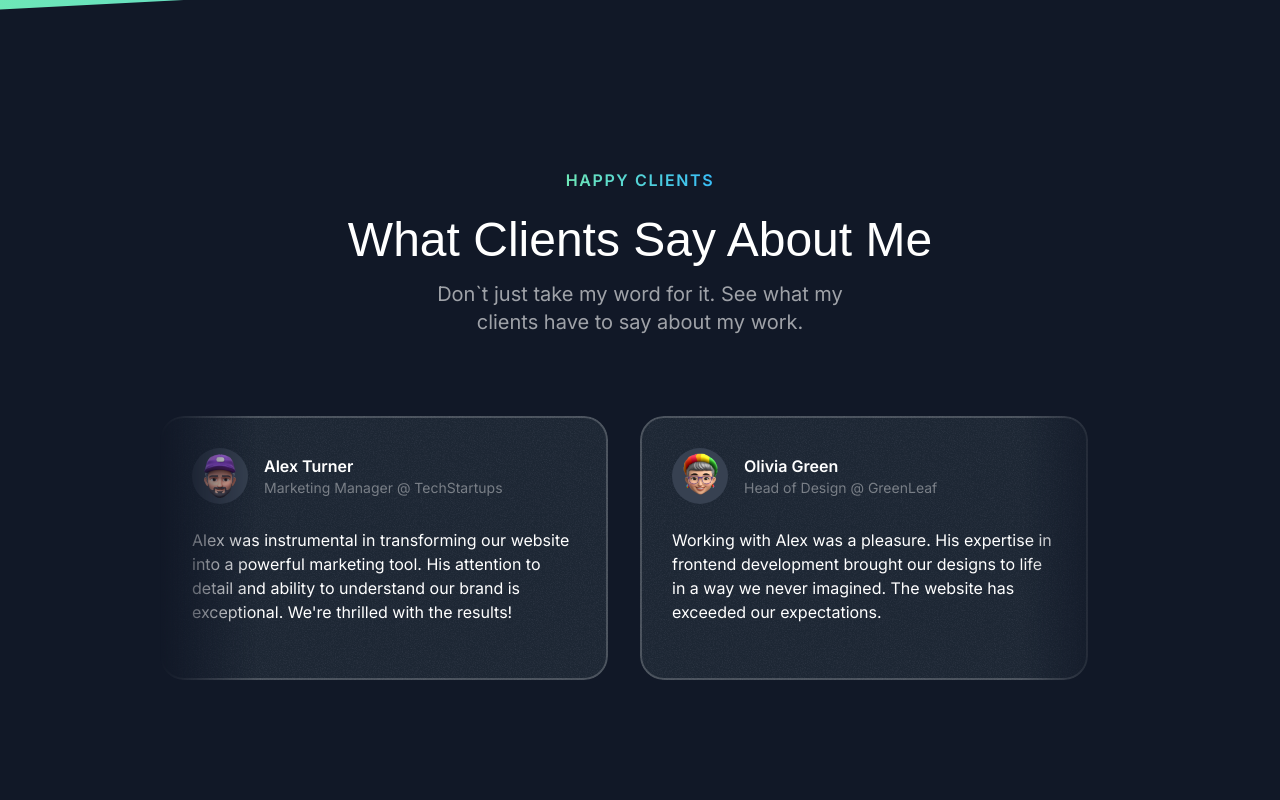
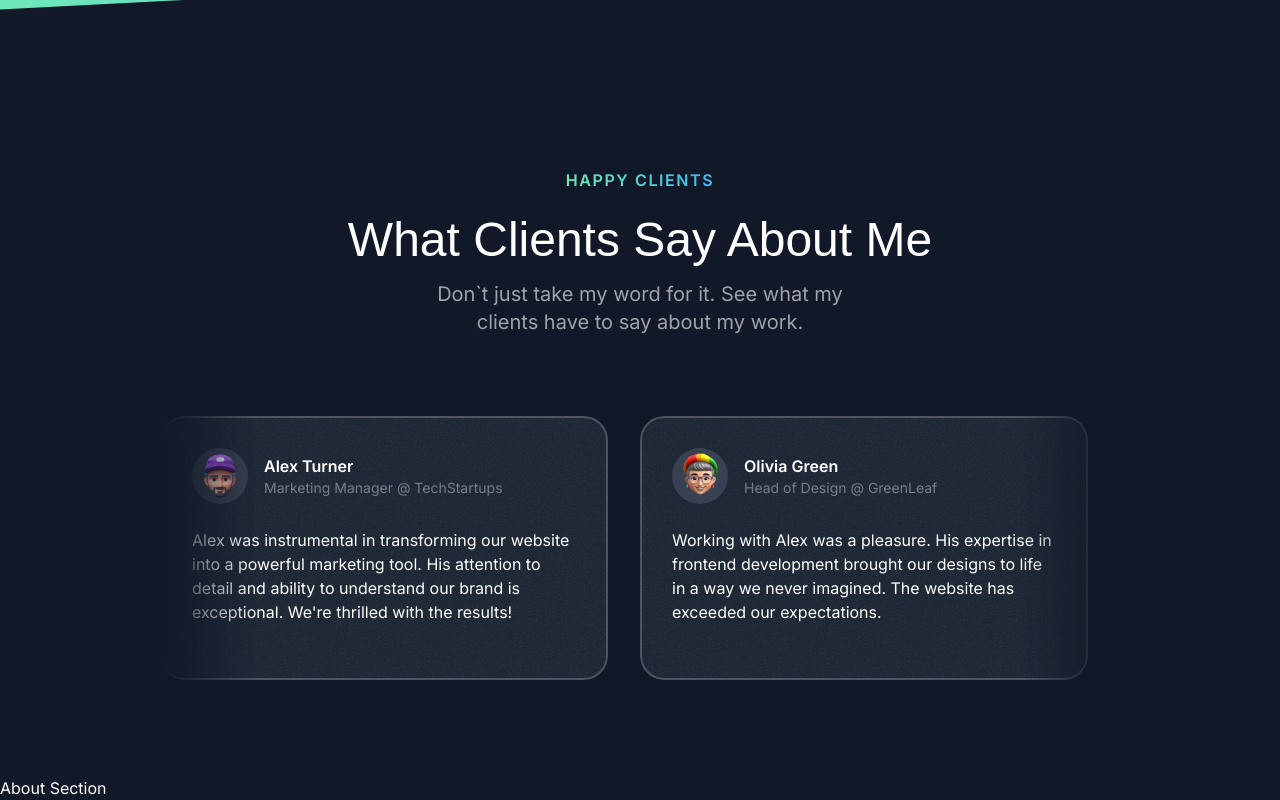
Before and after one commit to DStarky/portfolio, a Next.js app: page / in a window 1280 px wide. Shown: the part 3124-3924 px from the top of the page. Before the commit the page ends 3900 px from the top, so only its background shows below. Built offline with nearby package versions, Linux system fonts and the light colour scheme; a web font is replaced by a local one.

Commit message:
added about section to main page

```diff
--- a/src/app/page.tsx
+++ b/src/app/page.tsx
@@ -1,3 +1,4 @@
+import { AboutSection } from '@/sections/About';
 import { Header } from '@/sections/Header';
 import { HeroSection } from '@/sections/Hero';
 import { ProjectsSection } from '@/sections/Projects';
@@ -12,6 +13,7 @@
       <ProjectsSection />
       <TapeSection />
       <TestimonialsSection />
+      <AboutSection />
     </div>
   );
 }
```
